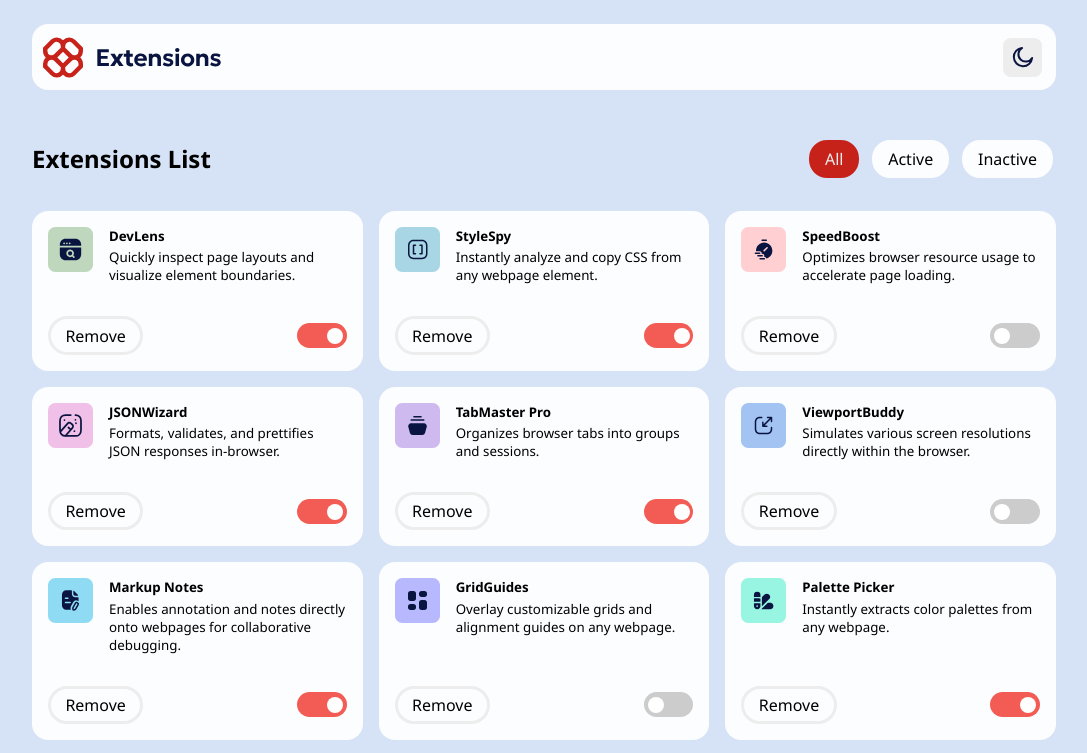
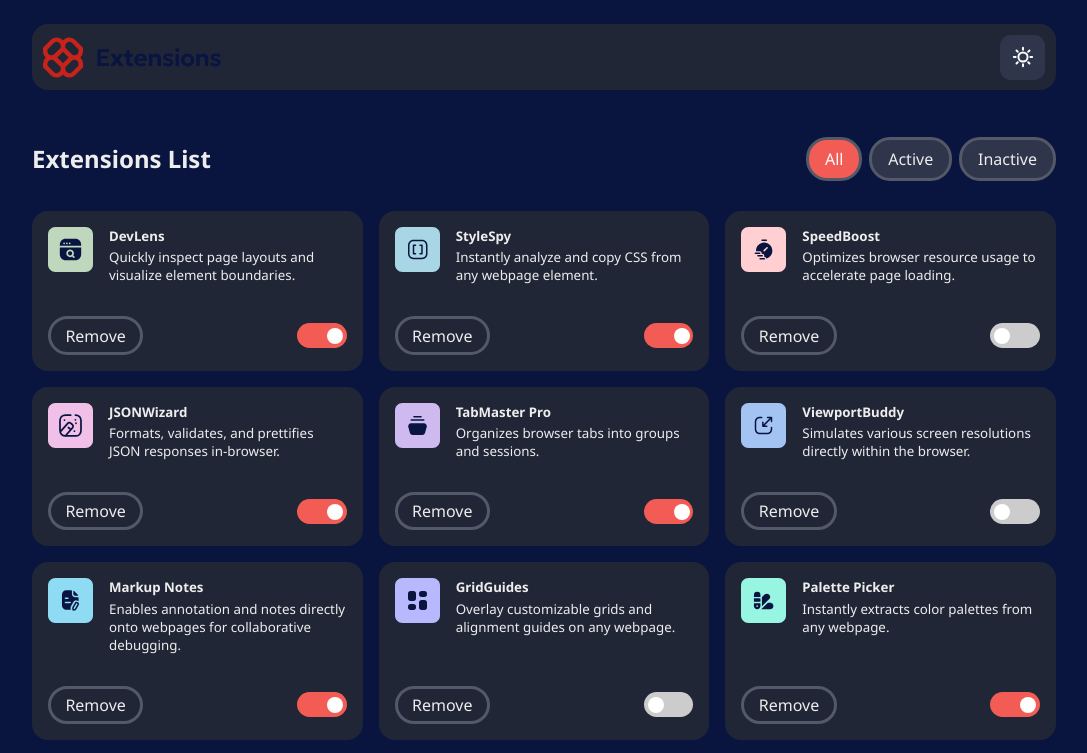
Before and after one commit to omoforever/browser-extension-ui, a plain HTML site: page index.html in a window 1280 px wide. Both pictures are taken after a click on the button 1118 px from the left and 57 px from the top of the page. Shown: the top 753 px of the page, without its empty margins (96-1183 px from the left). Drawn offline with Linux system fonts and the light colour scheme.

Commit message:
finalised dark mode

```diff
--- a/css/styles.css
+++ b/css/styles.css
@@ -285,3 +285,43 @@ input:checked+.slider:before {
 .slider.round:before {
     border-radius: 50%;
 }
+
+/**Dark Mode**/
+
+body.dark-mode {
+    background-color: var(--neutral-900);
+    color: var(--neutral-100);
+}
+
+body.dark-mode header {
+    background-color: var(--neutral-800);
+}
+
+body.dark-mode .theme-button {
+    background-color: var(--neutral-700);
+    border-color: var(--neutral-700);
+}
+
+body.dark-mode .theme-button:hover {
+    border-color: var(--red-700);
+}
+
+body.dark-mode .filter-bar button {
+    background-color: var(--neutral-700);
+    border-color: var(--neutral-600);
+    color: var(--neutral-100);
+}
+
+body.dark-mode .filter-bar-buttons button.active {
+    background-color: var(--red-400);
+    color: var(--neutral-0);
+}
+
+body.dark-mode .extension-item {
+    background-color: var(--neutral-800);
+    color: var(--neutral-100);
+}
+
+body.dark-mode .remove-extension-button {
+    border-color: var(--neutral-600);
+}
--- a/index.html
+++ b/index.html
@@ -20,7 +20,8 @@
 <body>
   <header>
     <img src="assets/images/logo.svg" alt="">
-    <button class="theme-button"><img src="assets/images/icon-moon.svg" alt=""></button>
+    <button class="theme-button" onclick="toggleDarkMode()"><img src="assets/images/icon-moon.svg" alt=""
+        id="theme-icon"></button>
   </header>
   <main>
     <div class="filter-bar">
--- a/js/script.js
+++ b/js/script.js
@@ -76,6 +76,28 @@ var extensions = [
 var filter_state = "all";
 var filtered_list = extensions;
 
+function toggleDarkMode() {
+    document.body.classList.toggle('dark-mode');
+
+    // Optional: Change icon
+    const icon = document.getElementById('theme-icon');
+    const dark = document.body.classList.contains('dark-mode');
+    icon.src = dark ? './assets/images/icon-sun.svg' : './assets/images/icon-moon.svg';
+
+
+    // Optional: Save preference
+    localStorage.setItem('darkMode', dark ? 'enabled' : 'disabled');
+}
+
+// On load, restore user preference
+window.addEventListener('DOMContentLoaded', () => {
+    const darkMode = localStorage.getItem('darkMode');
+    if (darkMode === 'enabled') {
+        document.body.classList.add('dark-mode');
+        document.getElementById('theme-icon').src = 'assets/images/icon-sun.svg';
+    }
+});
+
 
 function setFilterState(state) {
     filter_state = state;
```
